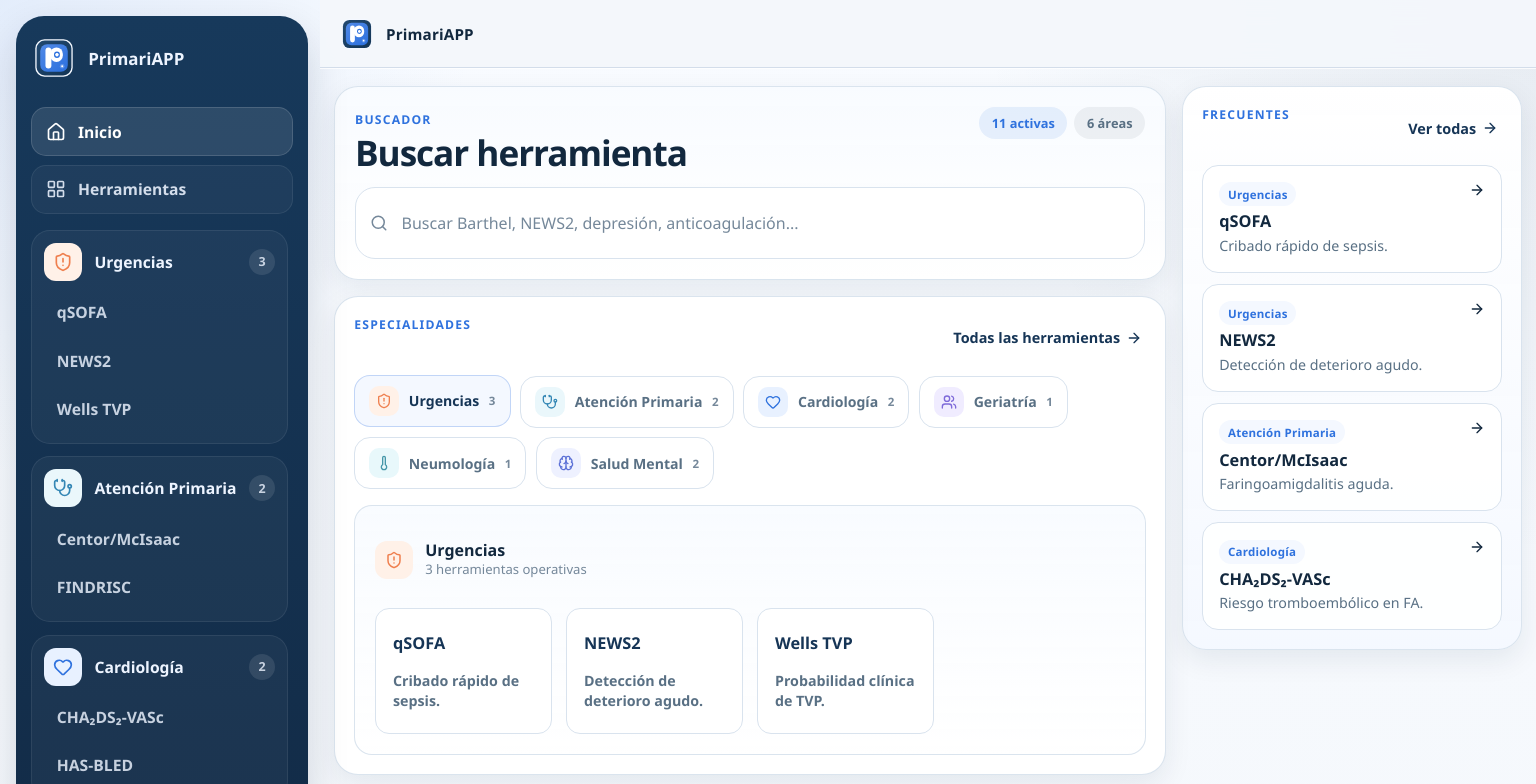
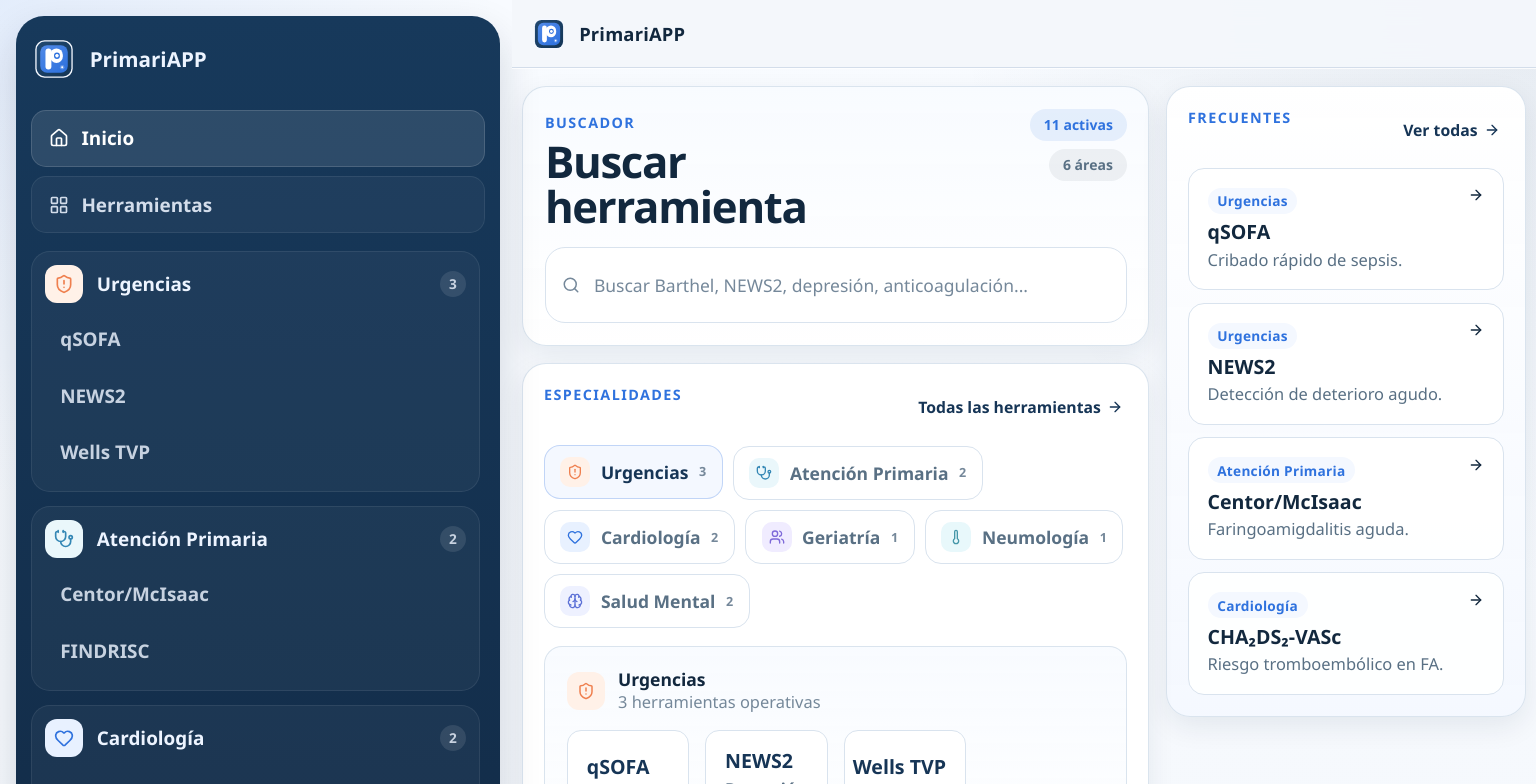
Before and after one commit to olsanju-hub/primariapp, a React (Vite) app: page /#/ in a window 1536 px wide. Shown: the top 784 px of the page. Built offline with nearby package versions, Linux system fonts and the light colour scheme.

Commit message:
Scale desktop layout and typography

```diff
--- a/src/index.css
+++ b/src/index.css
@@ -31,6 +31,10 @@ body,
   min-height: 100%;
 }
 
+html {
+  font-size: 16px;
+}
+
 body {
   margin: 0;
   background:
@@ -184,7 +188,10 @@ h4,
   margin: 0 auto;
 }
 
-.app-workspace > .home-page,
+.app-workspace > .home-page {
+  max-width: none;
+}
+
 .app-workspace > .tools-page {
   max-width: 1560px;
 }
@@ -791,9 +798,13 @@ h4,
 }
 
 @media (min-width: 1081px) {
+  html {
+    font-size: 17.5px;
+  }
+
   .app-shell-sidebar {
-    width: 308px;
-    flex-basis: 308px;
+    width: 492px;
+    flex-basis: 492px;
   }
 
   .sidebar-panel {
@@ -805,7 +816,7 @@ h4,
   .sidebar-brand {
     gap: 0.85rem;
     padding-bottom: 0.75rem;
-    font-size: 1.06rem;
+    font-size: 1.18rem;
   }
 
   .sidebar-brand-mark {
@@ -820,10 +831,10 @@ h4,
 
   .sidebar-quicklink {
     gap: 0.72rem;
-    min-height: 46px;
-    padding: 0.78rem 0.9rem;
+    min-height: 52px;
+    padding: 0.82rem 0.96rem;
     border-radius: 15px;
-    font-size: 0.98rem;
+    font-size: 1.08rem;
   }
 
   .sidebar-quicklink svg {
@@ -858,7 +869,7 @@ h4,
   }
 
   .sidebar-section-title {
-    font-size: 0.98rem;
+    font-size: 1.08rem;
   }
 
   .sidebar-section-count {
@@ -873,21 +884,58 @@ h4,
   }
 
   .sidebar-link {
-    min-height: 42px;
-    padding: 0.68rem 0.8rem;
+    min-height: 46px;
+    padding: 0.74rem 0.86rem;
     border-radius: 13px;
   }
 
   .sidebar-link-name {
-    font-size: 0.98rem;
+    font-size: 1.08rem;
     line-height: 1.26;
+  }
+
+  .topbar-brand {
+    font-size: 1.05rem;
+  }
+
+  .section-label {
+    font-size: 0.82rem;
+  }
+
+  .search-result-name,
+  .frequent-card strong,
+  .specialty-tab span,
+  .tool-row-copy strong,
+  .surface-inline-title h3,
+  .question-card-head h4 {
+    font-size: 1rem;
+  }
+
+  .frequent-card p,
+  .tool-row-copy span,
+  .tool-header-copy,
+  .tool-meta-item dd,
+  .choice-card span,
+  .result-panel-copy,
+  .specialty-focus-head p,
+  .tool-pill--detail span {
+    font-size: 0.94rem;
+  }
+
+  .tools-count,
+  .status-pill,
+  .summary-pill,
+  .tool-meta-label,
+  .search-result-tag,
+  .tool-header-tag {
+    font-size: 0.78rem;
   }
 }
 
 @media (min-width: 1360px) {
   .app-shell-sidebar {
-    width: 320px;
-    flex-basis: 320px;
+    width: 512px;
+    flex-basis: 512px;
   }
 
   .topbar {
@@ -895,16 +943,16 @@ h4,
   }
 
   .app-workspace {
-    padding-inline: 14px;
+    padding-inline: 10px;
   }
 
   .app-workspace > * {
-    max-width: 1600px;
+    max-width: 1700px;
   }
 
   .home-page {
-    grid-template-columns: minmax(0, 2.35fr) minmax(340px, 0.92fr);
-    gap: 1rem;
+    grid-template-columns: minmax(0, 3.15fr) minmax(360px, 0.88fr);
+    gap: 0.95rem;
   }
 
   .surface--compact {
@@ -917,7 +965,7 @@ h4,
   }
 
   .home-search-head h2 {
-    font-size: 2.2rem;
+    font-size: 2.5rem;
   }
 
   .summary-pill {
@@ -927,11 +975,11 @@ h4,
   }
 
   .home-searchbar {
-    min-height: 72px;
+    min-height: 76px;
   }
 
   .specialty-focus {
-    min-height: 250px;
+    min-height: 264px;
   }
 
   .home-specialty-tools {
@@ -940,29 +988,37 @@ h4,
   }
 
   .tool-pill--detail {
-    min-height: 96px;
-    padding: 1rem 1.05rem;
+    min-height: 104px;
+    padding: 1.04rem 1.08rem;
   }
 
   .frequent-card {
-    min-height: 108px;
-    padding: 1rem;
+    min-height: 116px;
+    padding: 1.06rem;
   }
 
   .frequent-card strong,
   .tool-pill--detail strong {
-    font-size: 1.02rem;
+    font-size: 1.12rem;
   }
 
   .tools-groups {
     grid-template-columns: repeat(3, minmax(0, 1fr));
   }
+
+  .tool-header h2 {
+    font-size: clamp(1.95rem, 2.7vw, 2.6rem);
+  }
+
+  .result-panel-value {
+    font-size: clamp(2.15rem, 3vw, 2.9rem);
+  }
 }
 
 @media (min-width: 1720px) {
   .app-shell-sidebar {
-    width: 332px;
-    flex-basis: 332px;
+    width: 532px;
+    flex-basis: 532px;
   }
 
   .topbar {
@@ -970,20 +1026,20 @@ h4,
   }
 
   .app-workspace {
-    padding-inline: 14px;
+    padding-inline: 8px;
   }
 
   .app-workspace > * {
-    max-width: 1660px;
+    max-width: 1820px;
   }
 
   .home-page {
-    grid-template-columns: minmax(0, 2.65fr) minmax(360px, 0.9fr);
-    gap: 1.05rem;
+    grid-template-columns: minmax(0, 3.55fr) minmax(388px, 0.86fr);
+    gap: 0.95rem;
   }
 
   .home-search-head h2 {
-    font-size: 2.35rem;
+    font-size: 2.75rem;
   }
 
   .home-frequent {
@@ -995,25 +1051,25 @@ h4,
   }
 
   .frequent-card {
-    min-height: 114px;
+    min-height: 124px;
   }
 
   .specialty-tab {
-    min-height: 52px;
-    padding-inline: 0.96rem;
+    min-height: 56px;
+    padding-inline: 1.02rem;
   }
 
   .specialty-tab span {
-    font-size: 0.9rem;
+    font-size: 0.98rem;
   }
 
   .specialty-focus {
     gap: 1rem;
-    min-height: 270px;
+    min-height: 284px;
   }
 
   .specialty-focus-head h3 {
-    font-size: 1.14rem;
+    font-size: 1.24rem;
   }
 
   .home-specialty-tools {
@@ -1022,8 +1078,8 @@ h4,
   }
 
   .tool-pill--detail {
-    min-height: 102px;
-    padding: 1rem 1.05rem;
+    min-height: 114px;
+    padding: 1.08rem 1.12rem;
   }
 }
 
```
